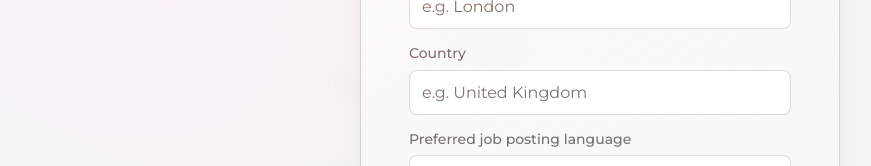
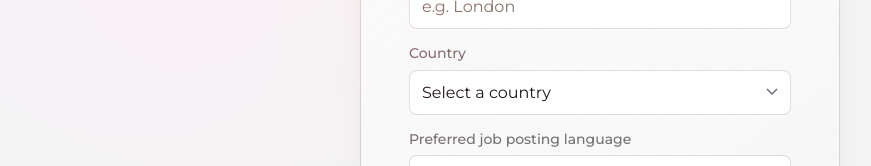
Before and after one commit to yixuanwu4/job-agent, a Vue app in the folder frontend/: page /#/tool in a window 1280 px wide. Shown: the part 529-695 px from the top of the page, without its empty margins (40-911 px from the left). Built offline with nearby package versions, Linux system fonts and the light colour scheme.

Commit message:
feat: replace country text input with a dropdown to prevent typos

```diff
--- a/frontend/src/components/SearchForm.vue
+++ b/frontend/src/components/SearchForm.vue
@@ -99,7 +99,21 @@ function handleSubmit() {
         </label>
         <label
           >Country
-          <input type="text" v-model="country" placeholder="e.g. United Kingdom" />
+          <select v-model="country">
+            <option value="" disabled>Select a country</option>
+            <option value="Switzerland">Switzerland</option>
+            <option value="Norway">Norway</option>
+            <option value="Sweden">Sweden</option>
+            <option value="United Kingdom">United Kingdom</option>
+            <option value="Netherlands">Netherlands</option>
+            <option value="Belgium">Belgium</option>
+            <option value="Germany">Germany</option>
+            <option value="Austria">Austria</option>
+            <option value="France">France</option>
+            <option value="Italy">Italy</option>
+            <option value="Portugal">Portugal</option>
+            <option value="Spain">Spain</option>
+          </select>
           <span v-if="fieldErrors.country" class="field-error">{{ fieldErrors.country }}</span>
         </label>
         <label
--- a/frontend/src/components/SubscribeForm.vue
+++ b/frontend/src/components/SubscribeForm.vue
@@ -122,7 +122,21 @@ function handleSubmit() {
         </label>
         <label
           >Update country
-          <input type="text" v-model="country" placeholder="e.g. United Kingdom" />
+          <select v-model="country">
+            <option value="" disabled>Select a country</option>
+            <option value="Switzerland">Switzerland</option>
+            <option value="Norway">Norway</option>
+            <option value="Sweden">Sweden</option>
+            <option value="United Kingdom">United Kingdom</option>
+            <option value="Netherlands">Netherlands</option>
+            <option value="Belgium">Belgium</option>
+            <option value="Germany">Germany</option>
+            <option value="Austria">Austria</option>
+            <option value="France">France</option>
+            <option value="Italy">Italy</option>
+            <option value="Portugal">Portugal</option>
+            <option value="Spain">Spain</option>
+          </select>
           <span v-if="fieldErrors.country" class="field-error">{{ fieldErrors.country }}</span>
         </label>
         <label
```
Also changed, not shown: 1 other file (tests, documents, lock files or other folders).
